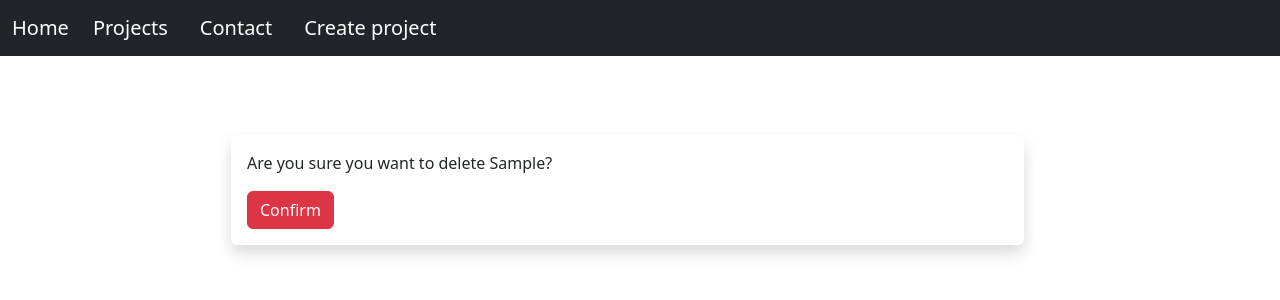
After one commit to Arthemyst/my_portfolio, a Django app: page /delete_project/1 in a window 1280 px wide. The commit adds this page. Shown: the top 300 px of the page. Run offline with Django 4.2, Linux system fonts and the light colour scheme; a user stored in the database is signed in; tables that the repository leaves empty hold one stand-in row (values such as "Sample post"); some libraries are stand-ins or nearby versions.

Commit message:
Feat: Created page to delete existing project.

```diff
--- /dev/null
+++ b/src/portfolio_app1/templates/portfolio_app1/delete.html
@@ -0,0 +1,24 @@
+{% extends 'portfolio_app1/base.html' %}
+{% load static %}
+{% block content %}
+<style>
+    .child {
+        /* Center vertically and horizontally */
+        position: absolute;
+        top: 20%;
+        left: 20%;
+        right: 20%;
+        margin: -25px 0 0 -25px;
+        /* Apply negative top and left margins to truly center the element */
+    }
+</style>
+<div class="child">
+<div class="shadow p-3 mb-5 bg-body rounded">
+    <form method="POST" action="">
+        {% csrf_token %}
+        <p>Are you sure you want to delete {{item}}?</p>
+        <input class="btn btn-danger" type="submit" value="Confirm">
+    </form>
+</div>
+</div>
+{% endblock content %}
--- a/src/portfolio_app1/templates/portfolio_app1/projects.html
+++ b/src/portfolio_app1/templates/portfolio_app1/projects.html
@@ -63,6 +63,7 @@
                         <a href="{% url 'project' project.id %}">Read more</a>
                         {% if request.user.is_authenticated %}
                             | <a href="{% url 'update_project' project.id %}">Edit</a>
+                            | <a href="{% url 'delete_project' project.id %}">Delete</a>
                         {% endif %}
 
                         <hr>
--- a/src/portfolio_app1/urls.py
+++ b/src/portfolio_app1/urls.py
@@ -10,5 +10,6 @@ urlpatterns = [
     # CRUD PATHS
     path("create_project/", views.create_project, name="create_project"),
     path("update_project/<str:pk>", views.update_project, name="update_project"),
+    path("delete_project/<str:pk>", views.delete_project, name="delete_project"),
 
 ]
--- a/src/portfolio_app1/views.py
+++ b/src/portfolio_app1/views.py
@@ -53,3 +53,13 @@ def update_project(request, pk):
 
     context = {'form': form}
     return render(request, "portfolio_app1/project_form.html", context)
+
+@login_required(login_url="home")
+def delete_project(request, pk):
+    project = Project.objects.get(id=pk)
+
+    if request.method == 'POST':
+        project.delete()
+        return redirect('projects')
+    context = {'item': project}
+    return render(request, 'portfolio_app1/delete.html', context)
```
